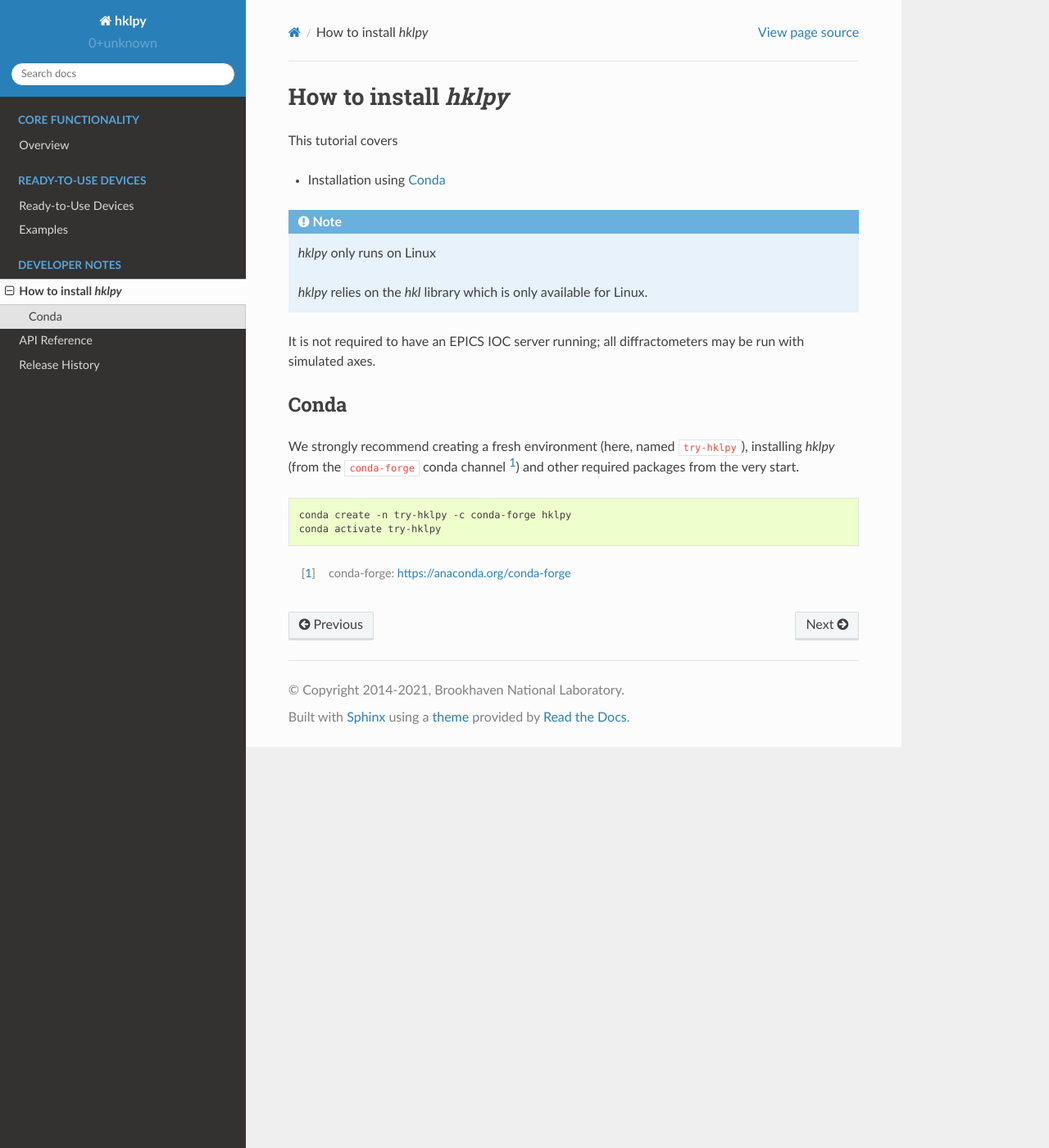
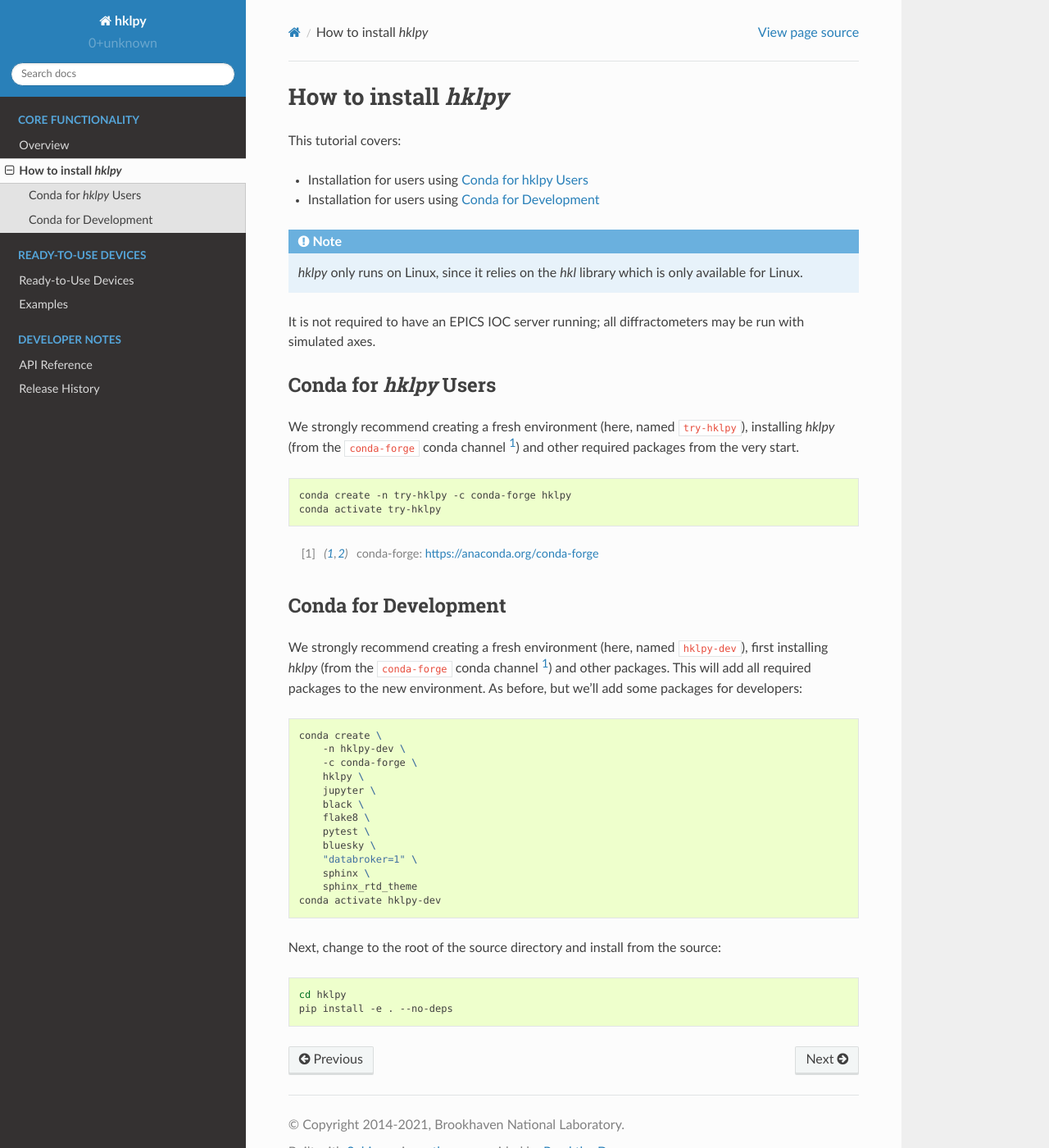
Before and after one commit to bluesky/hklpy, a Sphinx documentation site: the page built from docs/source/install.rst, in a window 1280 px wide and 1400 px high. Shown: the whole window at 82% size. Built offline with Sphinx 7.4.7 and the Read the Docs theme 2.0.0, drawn with Linux system fonts in a browser that asks for light colours.

Commit message:
DOC #212

```diff
--- a/docs/source/index.rst
+++ b/docs/source/index.rst
@@ -28,6 +28,7 @@ Documentation about *ophyd* and the *bluesky* framework
    :caption: Core Functionality
 
    overview
+   install
 
 .. toctree::
    :maxdepth: 2
--- a/docs/source/install.rst
+++ b/docs/source/install.rst
@@ -3,28 +3,27 @@
 How to install `hklpy`
 ======================
 
-This tutorial covers
+This tutorial covers:
 
-* Installation using :ref:`install.conda`
+* Installation for users using :ref:`install.conda.user`
+* Installation for users using :ref:`install.conda.developer`
 
-.. TODO:
-    * Installation using :ref:`install.pip`
-    * Installation from :ref:`install.source`
+.. * Installation using :ref:`install.pip`
+.. * Installation from :ref:`install.source`
 
-.. note:: *hklpy* only runs on Linux
-
-    *hklpy* relies on the *hkl* library which is only available for Linux.
+.. note:: *hklpy* only runs on Linux, since it relies on the *hkl*
+    library which is only available for Linux.
 
 It is not required to have an EPICS IOC server running; all diffractometers may
 be run with simulated axes.
 
-.. _install.conda:
+.. _install.conda.user:
 
-Conda
------
+Conda for *hklpy* Users
+-----------------------
 
 We strongly recommend creating a fresh environment (here, named ``try-hklpy``),
-installing *hklpy* (from the ``conda-forge`` conda channel [#]_) and other
+installing *hklpy* (from the ``conda-forge`` conda channel [#conda]_) and other
 required packages from the very start.
 
 .. code:: bash
@@ -32,9 +31,42 @@ required packages from the very start.
    conda create -n try-hklpy -c conda-forge hklpy
    conda activate try-hklpy
 
-.. [#] conda-forge: https://anaconda.org/conda-forge
+.. [#conda] conda-forge: https://anaconda.org/conda-forge
 
-.. TODO:
+.. _install.conda.developer:
+
+Conda for Development
+---------------------
+
+We strongly recommend creating a fresh environment (here, named ``hklpy-dev``),
+first installing *hklpy* (from the ``conda-forge`` conda channel [#conda]_) and
+other packages.  This will add all required packages to the new environment.  As
+before, but we'll add some packages for developers:
+
+.. code:: bash
+
+   conda create \
+       -n hklpy-dev \
+       -c conda-forge \
+       hklpy \
+       jupyter \
+       black \
+       flake8 \
+       pytest \
+       bluesky \
+       "databroker=1" \
+       sphinx \
+       sphinx_rtd_theme
+   conda activate hklpy-dev
+
+Next, change to the root of the source directory and install from the source:
+
+.. code:: bash
+
+   cd hklpy
+   pip install -e . --no-deps
+
+.. FIXME:
     .. _install.pip:
 
     Pip
@@ -64,24 +96,9 @@ required packages from the very start.
 
     .. code:: bash
 
-    python3 -m pip install hklpy pygobject
+        python3 -m pip install hklpy pygobject
 
-    If you intend to use ophyd with EPICS, you should also install an EPICS client
-    library for ophyd to use---either pyepics (recommended) or caproto (experimental).
-
-    .. code:: bash
-
-    python3 -m pip install pyepics  # or caproto if you are feeling adventurous
-
-    Finally, to follow along with the EPICS tutorials, you should also install
-    ``caproto`` to run EPICS servers with simulated hardware and ``bluesky`` to
-    orchestrate scans with the RunEngine.
-
-    .. code:: bash
-
-    python3 -m pip install bluesky caproto[standard]
-
-.. TODO:
+.. FIXME:
     .. _install.source:
 
     Source
@@ -91,6 +108,9 @@ required packages from the very start.
 
     .. code:: bash
 
-    git clone https://github.com/bluesky/ophyd
-    cd ophyd
-    pip install -e .
+        git clone https://github.com/bluesky/hklpy
+        cd hklpy
+        pip install -e .
+
+
+.. conda create -n try-hklpy -c conda-forge hklpy jupyter black flake8 pytest bluesky "databroker=1" sphinx sphinx_rtd_theme
```
Also changed, not shown: other parts of docs/source/index.rst (+0 -1 lines).
